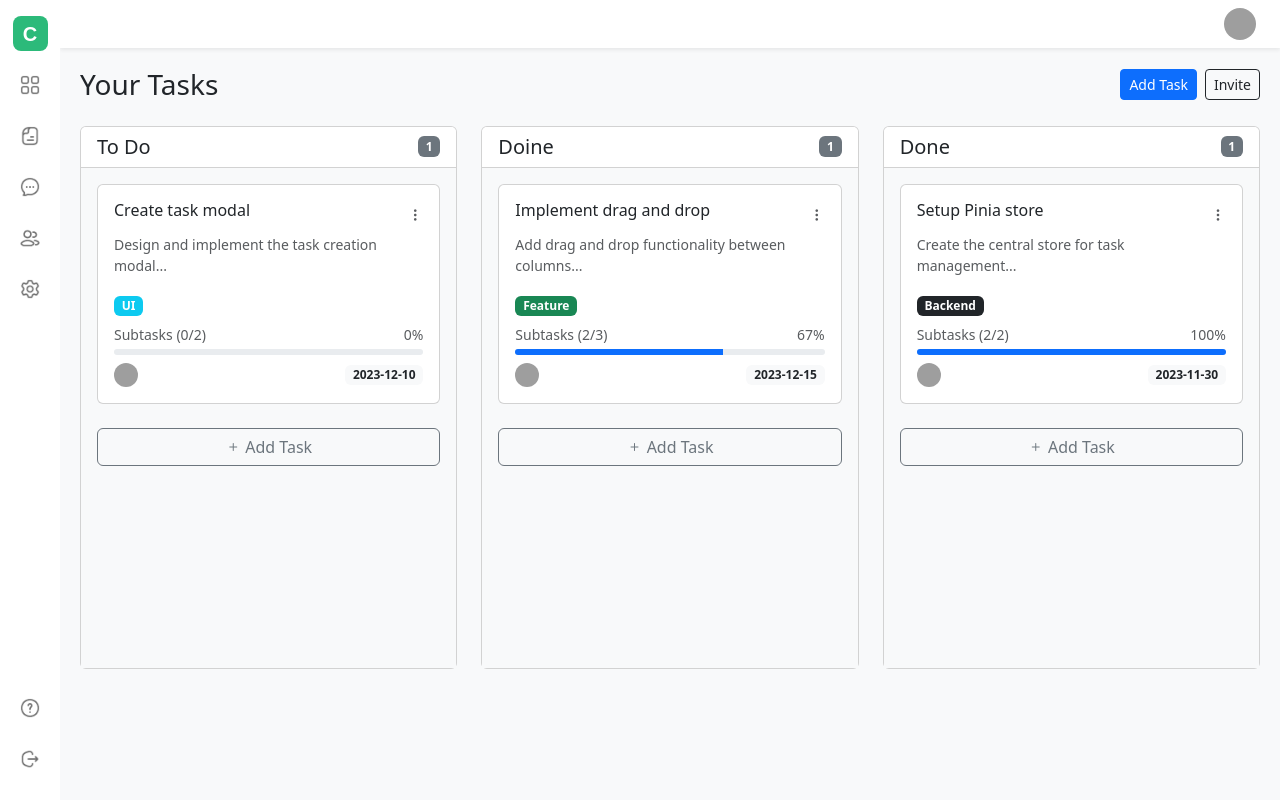
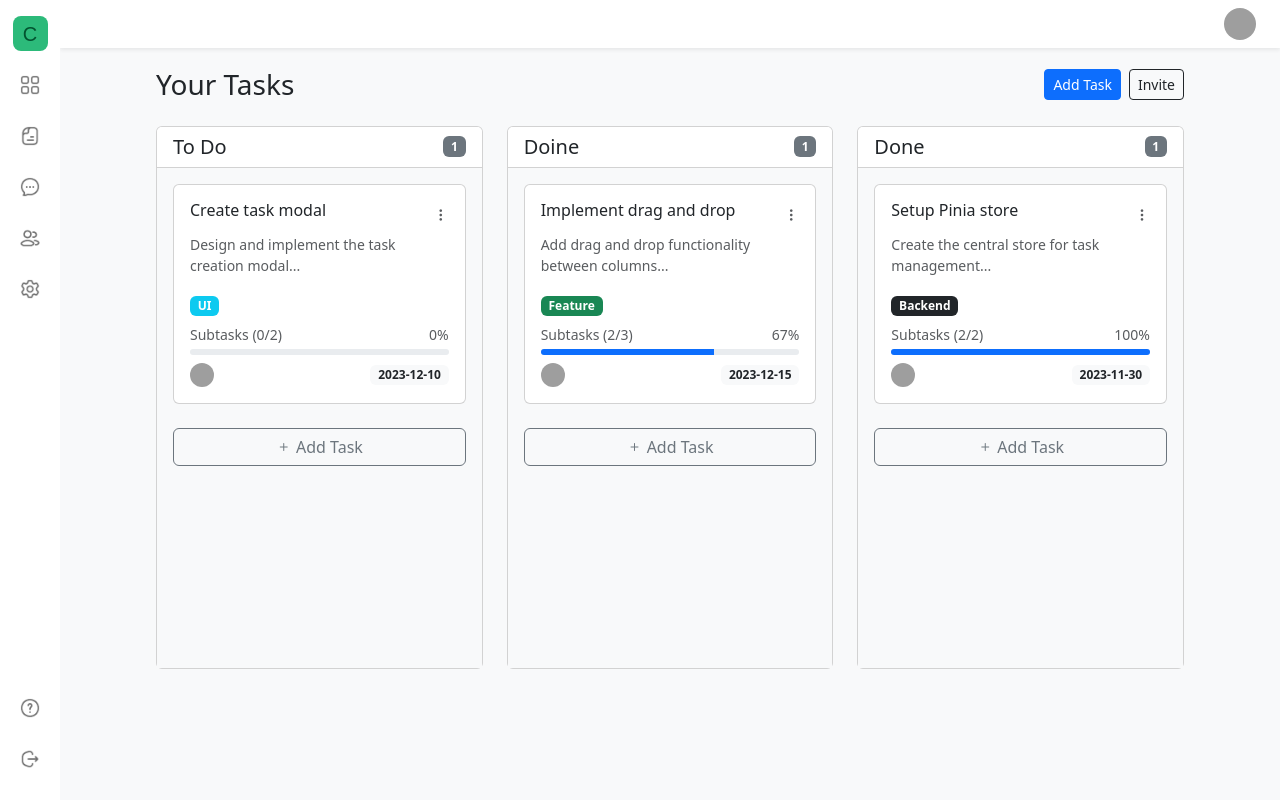
Before and after one commit to gyanprakashtiwari/kanban-tasks-vue, a Vue app: page / in a window 1280 px wide. Built offline with nearby package versions, Linux system fonts and the light colour scheme; grey boxes are pictures that could not be loaded.

Commit message:
kanban board

```diff
--- a/src/App.vue
+++ b/src/App.vue
@@ -3,8 +3,10 @@
     <Sidebar />
     <div class="main-content d-flex flex-column flex-grow-1">
       <Header />
-      <div class="content-wrapper flex-grow-1">
-        <router-view />
+      <div class="content-wrapper px-5 flex-grow-1">
+        <div class="mx-5">
+          <router-view />
+        </div>
       </div>
     </div>
   </div>
--- a/src/components/Sidebar.vue
+++ b/src/components/Sidebar.vue
@@ -89,8 +89,8 @@ export default {
 }
 
 .brand-text {
-  color: white;
-  font-weight: bold;
+  color: #02532f;
+  /* font-weight: bold; */
   font-size: 20px;
   font-family: sans-serif;
 }
```
